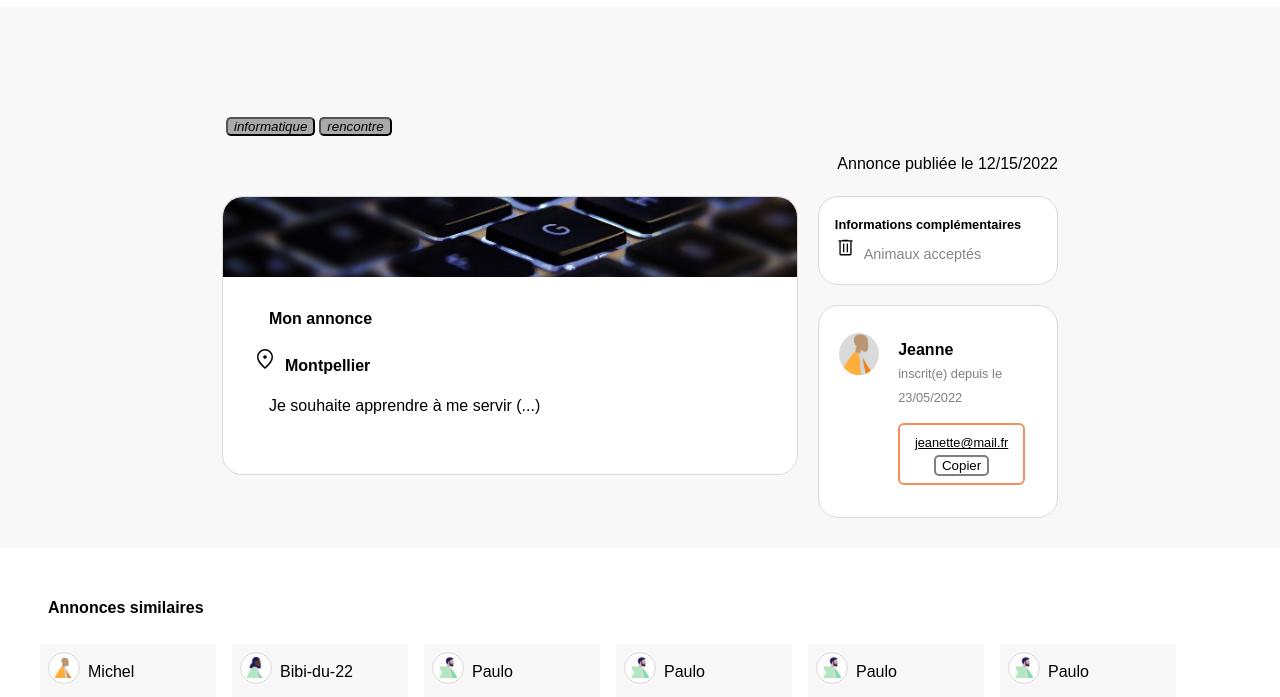
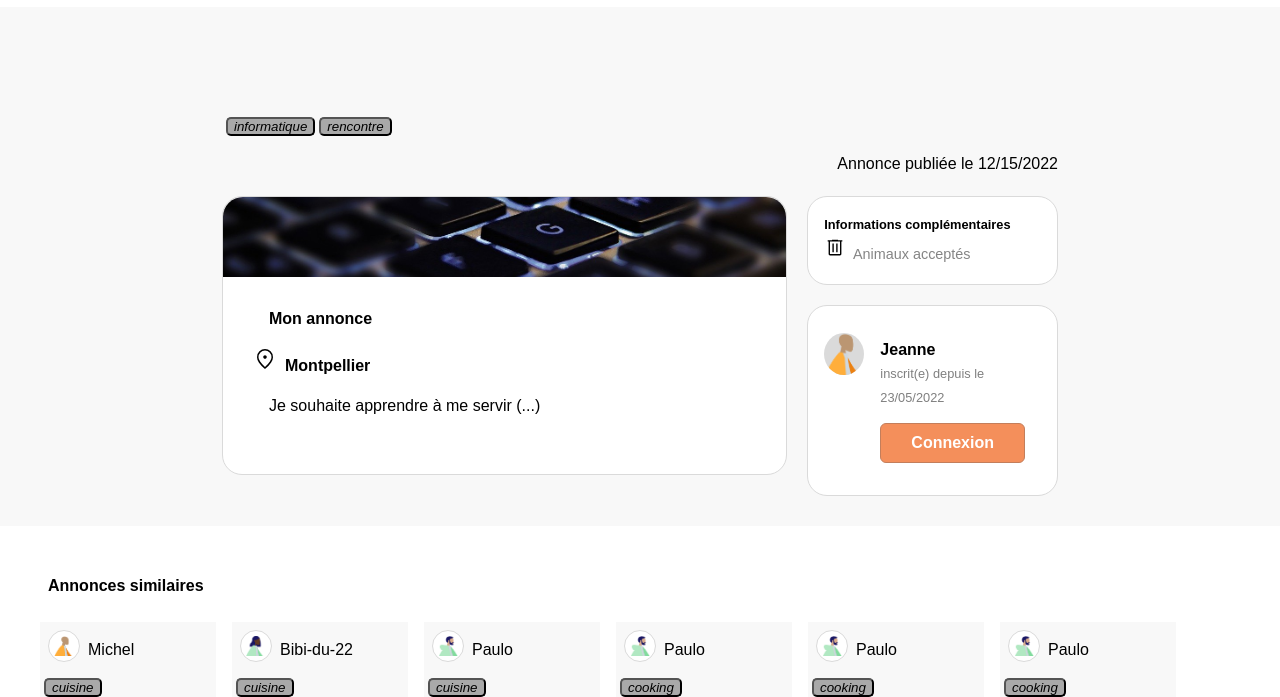
Before and after one commit to rdesitter/savoir-front, a React app: page /annonces/1 in a window 1280 px wide. Both pictures are taken after a click on the button "Contacter". Shown: the part 68-765 px from the top of the page. Built offline with nearby package versions, Linux system fonts and the light colour scheme.

Commit message:
:rocket: feat: dynamization if logged

```diff
--- a/src/components/AccountDetailsPost/index.js
+++ b/src/components/AccountDetailsPost/index.js
@@ -1,11 +1,22 @@
 import PropTypes from 'prop-types';
 
 import { useState } from 'react';
+import { useSelector } from 'react-redux';
+import { Link } from 'react-router-dom';
+import Button from '../Button';
 import Panel from '../Panel';
 
 import './style.scss';
 
-function AccountDetailsPost({ avatar, name, createdAt, email }) {
+function AccountDetailsPost({
+  avatar,
+  name,
+  createdAt,
+  email,
+}) {
+  // condition logged
+  const isLogged = useSelector((state) => state.user.logged);
+
   // handleClick mail
   const [isVisible, setIsVisible] = useState(false);
   const [btnVisible, setBtnVisible] = useState(true);
@@ -35,7 +46,9 @@ function AccountDetailsPost({ avatar, name, createdAt, email }) {
             {btnVisible && (
             <button onClick={handleClick} type="button" className="user-infos__contact" title="Contacter">Contacter</button>
             )}
-            {isVisible && (
+            {isLogged && (
+            <div>
+              {isVisible && (
               <div className="user-infos__contact-btn">
                 <a type="text" id="inputText" className="user-infos__mail" href={`mailto:${email}`} title={`envoyer un mail à ${name}`}>{email}</a>
                 {!copy && (
@@ -44,7 +57,17 @@ function AccountDetailsPost({ avatar, name, createdAt, email }) {
                 {copy && (
                 <button className="user-infos__copy-ok" type="button" title="copié">Copié !</button>
                 )}
-
+              </div>
+              )}
+            </div>
+            )}
+            {!isLogged && (
+              <div>
+                {isVisible && (
+                <Link to="/connexion">
+                  <Button label="Connexion" />
+                </Link>
+                )}
               </div>
             )}
           </section>
--- a/src/components/AccountDetailsPost/style.scss
+++ b/src/components/AccountDetailsPost/style.scss
@@ -64,7 +64,7 @@
     &-ok{
       background-color: white;
       border-radius: vars.$btn-radius;
-      border: 2px solid rgba(6, 131, 16, 0.5);
+      border: 2px solid vars.$success-color;
     }
   }
 }
--- a/src/pages/Annonce/index.js
+++ b/src/pages/Annonce/index.js
@@ -9,8 +9,11 @@ import PostDetails from '../../components/PostDetails';
 import AccountDetailsPost from '../../components/AccountDetailsPost';
 import MorePostInfos from '../../components/MorePostInfos';
 import './style.scss';
+import useScrollTop from '../../hooks/useScrollTop';
 
 function Annonce() {
+  useScrollTop();
+  const isLogged = useSelector((state) => state.user.logged);
   const { id } = useParams();
   const dispatch = useDispatch();
   const selectedPost = useSelector((state) => state.posts.selectedPost);
@@ -19,7 +22,7 @@ function Annonce() {
     id,
   });
 
-  console.log(selectedPost);
+  // console.log(selectedPost);
   return (
     <Page>
       <Container>
```
